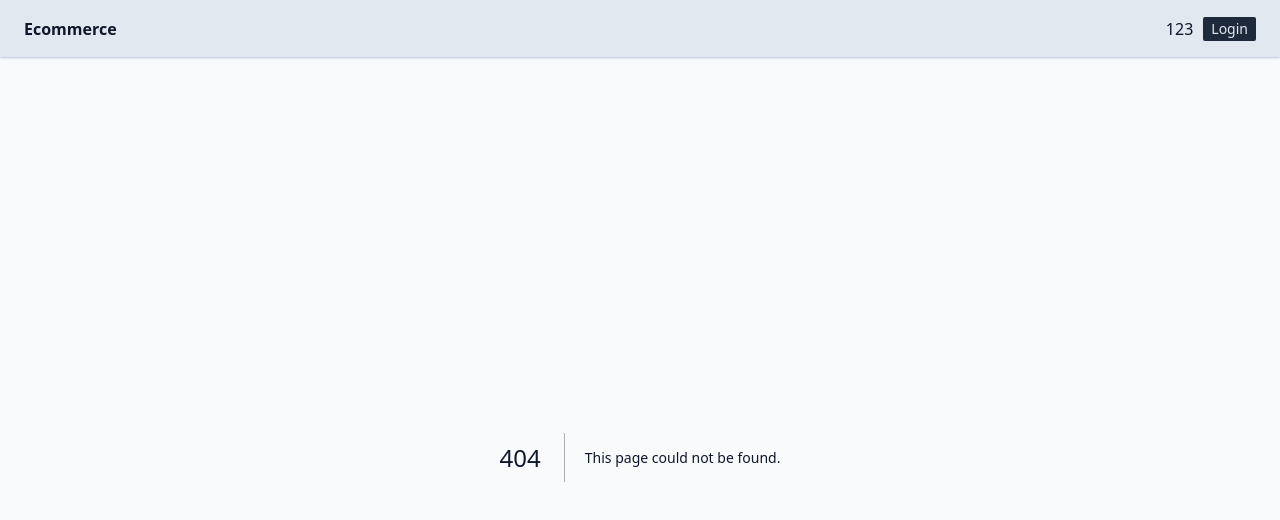
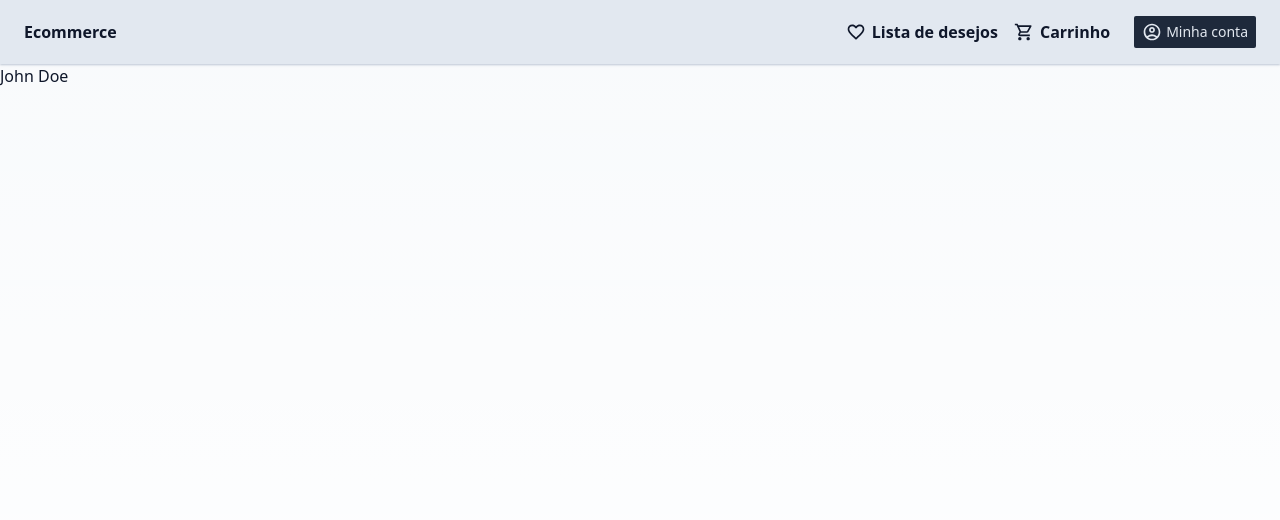
Before and after one commit to PedroLucasNeto/ecommerce-front, a Next.js app: page /users/1 in a window 1280 px wide. Before the commit this address had no page. Shown: the top 520 px of the page. Built offline with nearby package versions, Linux system fonts and the light colour scheme.

Commit message:
feat: wip to create myaccount page

```diff
--- a/src/components/Navbar.tsx
+++ b/src/components/Navbar.tsx
@@ -1,5 +1,11 @@
+import Link from 'next/link';
 import React from 'react';
-import { MdMenu } from 'react-icons/md';
+import {
+  MdMenu,
+  MdOutlineAccountCircle,
+  MdOutlineFavoriteBorder,
+  MdOutlineShoppingCart,
+} from 'react-icons/md';
 
 interface NavbarProps {
   setIsSideBarOpen: (isOpen: boolean) => void;
@@ -13,18 +19,26 @@ export default function Navbar({ setIsSideBarOpen }: NavbarProps) {
   return (
     <header className="w-full flex justify-between items-center py-4 px-6 text-slate-900 bg-slate-200 shadow-sm shadow-slate-400/60">
       <h1 className="font-semibold">Ecommerce</h1>
-      <nav className="flex items-center gap-2.5">
-        <ul className="hidden lg:flex">
-          <li>1</li>
-          <li>2</li>
-          <li>3</li>
+      <nav className="flex items-center gap-2.5 xs:gap-6">
+        <ul className="hidden gap-4 xs:flex">
+          <li className="flex items-center gap-1.5">
+            <MdOutlineFavoriteBorder className="h-5 w-5" />
+            <strong>Lista de desejos</strong>
+          </li>
+          <li className="flex items-center gap-1.5">
+            <MdOutlineShoppingCart className="h-5 w-5" />
+            <strong>Carrinho</strong>
+          </li>
         </ul>
-        <div>
-          <button className="py-0.5 px-2 text-sm text-slate-200 bg-slate-800 rounded-sm transition-all duration-300 ease-in-out hover:bg-slate-900">
-            Login
-          </button>
-        </div>
-        <button className="flex lg:hidden" onClick={handleOpen}>
+        <button className="flex items-center gap-1 py-1.5 px-2 text-sm text-slate-200 bg-slate-800 rounded-sm transition-all duration-300 ease-in-out hover:bg-slate-900">
+          <MdOutlineAccountCircle className="h-5 w-5" />
+          {true ? (
+            <Link href="/users/1">Minha conta</Link>
+          ) : (
+            <Link href="/">Entrar</Link>
+          )}
+        </button>
+        <button className="flex xs:hidden" onClick={handleOpen}>
           <MdMenu className="h-8 w-8" />
         </button>
       </nav>
--- a/src/components/SideBar.tsx
+++ b/src/components/SideBar.tsx
@@ -1,5 +1,10 @@
 import React from 'react';
-import { MdClose } from 'react-icons/md';
+import {
+  MdClose,
+  MdOutlineAccountCircle,
+  MdOutlineFavoriteBorder,
+  MdOutlineShoppingCart,
+} from 'react-icons/md';
 
 interface SidebarProps {
   isOpen: boolean;
@@ -14,20 +19,29 @@ export default function SideBar({ isOpen, setIsSideBarOpen }: SidebarProps) {
   return (
     <>
       <aside
-        className={`fixed z-20 top-0 left-0 min-h-full h-auto w-56 overflow-y-auto flex flex-col p-6 bg-slate-200 transition-all duration-300 ease-in-out ${
+        className={`fixed z-20 top-0 left-0 min-h-full h-auto w-56 overflow-y-auto flex flex-col
+        p-6 bg-slate-200 transition-all duration-300 ease-in-out xs:hidden ${
           isOpen ? 'translate-x-0' : '-translate-x-full'
         }`}
       >
-        <div className="flex justify-end mb-2">
+        <div className="flex justify-end mb-6">
           <button onClick={handleClose}>
             <MdClose className="h-6 w-6" />
           </button>
         </div>
         <ul className="flex flex-col gap-4">
-          <li>Ofertas</li>
-          <li>Categorias</li>
-          <li>Seu carrinho</li>
-          <li>Configurações</li>
+          <li className="flex items-center gap-1">
+            <MdOutlineFavoriteBorder className="h-5 w-5" />
+            <span>Lista de desejos</span>
+          </li>
+          <li className="flex items-center gap-1">
+            <MdOutlineShoppingCart className="h-5 w-5" />
+            <span>Seu carrinho</span>
+          </li>
+          <li className="flex items-center gap-1">
+            <MdOutlineAccountCircle className="h-5 w-5" />
+            <span>Entrar</span>
+          </li>
         </ul>
       </aside>
 
--- /dev/null
+++ b/src/pages/users/[id].tsx
@@ -0,0 +1,34 @@
+import React from 'react';
+
+const fakeUser = {
+  id: 1,
+  name: 'John Doe',
+  email: 'johndoe@gmail.com',
+  photoUrl: '',
+  adresses: [
+    {
+      street: 'Rua da Alegria',
+      number: '204',
+      additionalComplement: 'Do lado da Rua da Felicidade',
+      city: 'Campina Grande',
+      state: 'PB',
+      cep: '58400-000',
+    },
+    {
+      street: 'Rua da Alegria',
+      number: '204',
+      additionalComplement: 'Do lado da Rua da Felicidade',
+      city: 'Campina Grande',
+      state: 'PB',
+      cep: '58400-000',
+    },
+  ],
+};
+
+export default function MyAccount() {
+  return (
+    <main>
+      <div>{fakeUser.name}</div>
+    </main>
+  );
+}
```
Also changed, not shown: src/pages/users/index.tsx (added).
